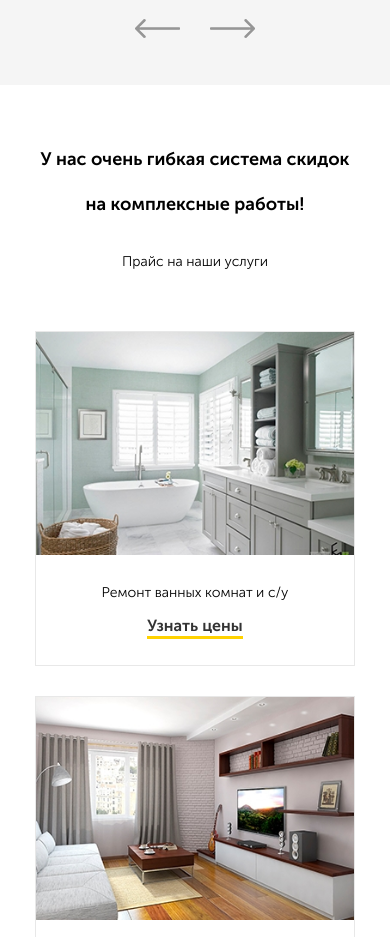
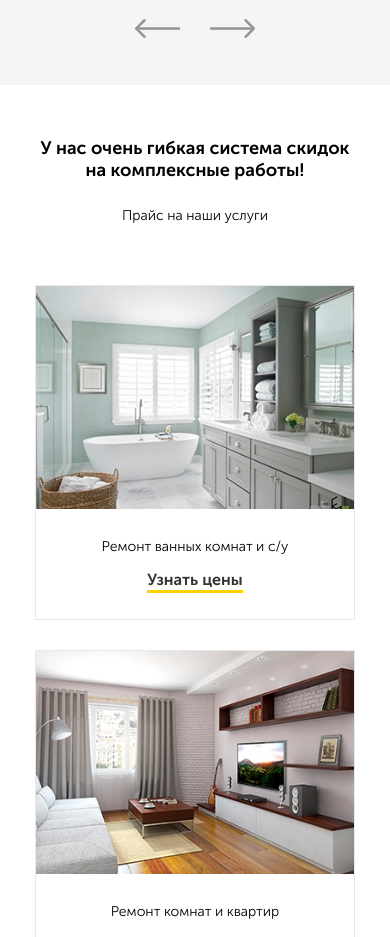
Before and after one commit to Yoshikomaru195/repair, a plain HTML site: page src/index.html in a window 390 px wide. Shown: the part 1820-2757 px from the top of the page. Drawn offline with Linux system fonts and the light colour scheme.

Commit message:
Правки по макету

```diff
--- a/src/sass/blocks/_price.sass
+++ b/src/sass/blocks/_price.sass
@@ -74,6 +74,7 @@
     &__title
       margin-bottom: 27px
       font-size: 18px
+      line-height: normal
     &__subtitle
       font-size: 14px
       margin-bottom: 61px
```
Also changed, not shown: src/css/style.css, 1 other file.
